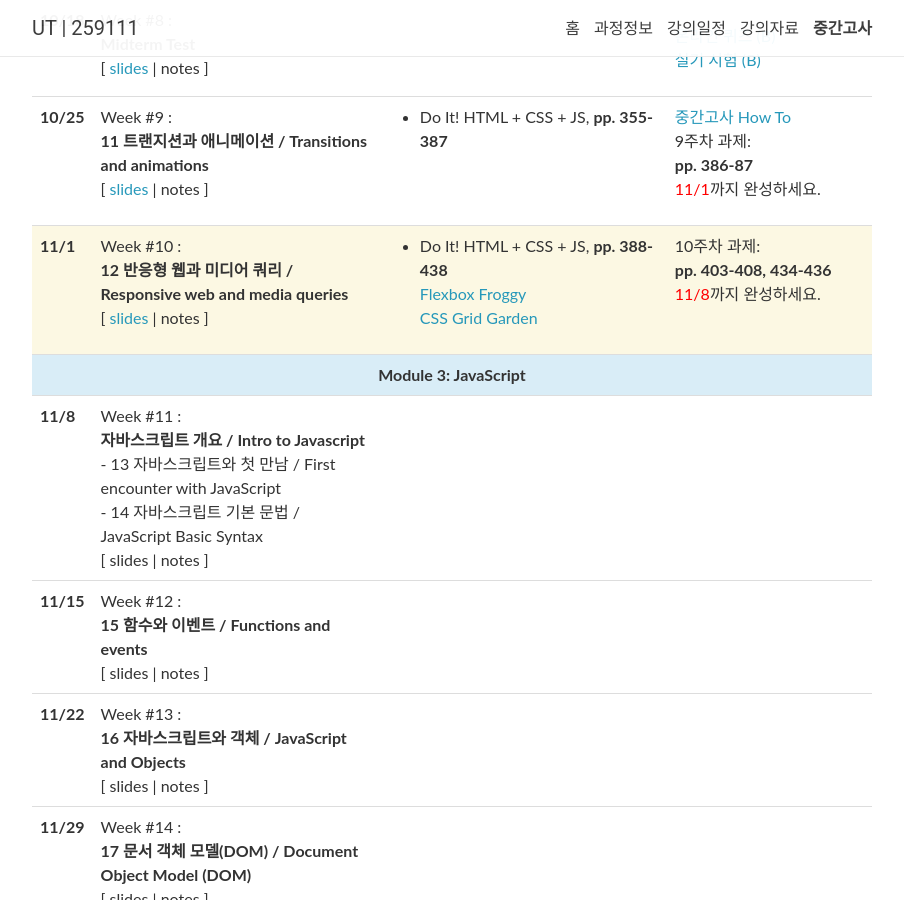
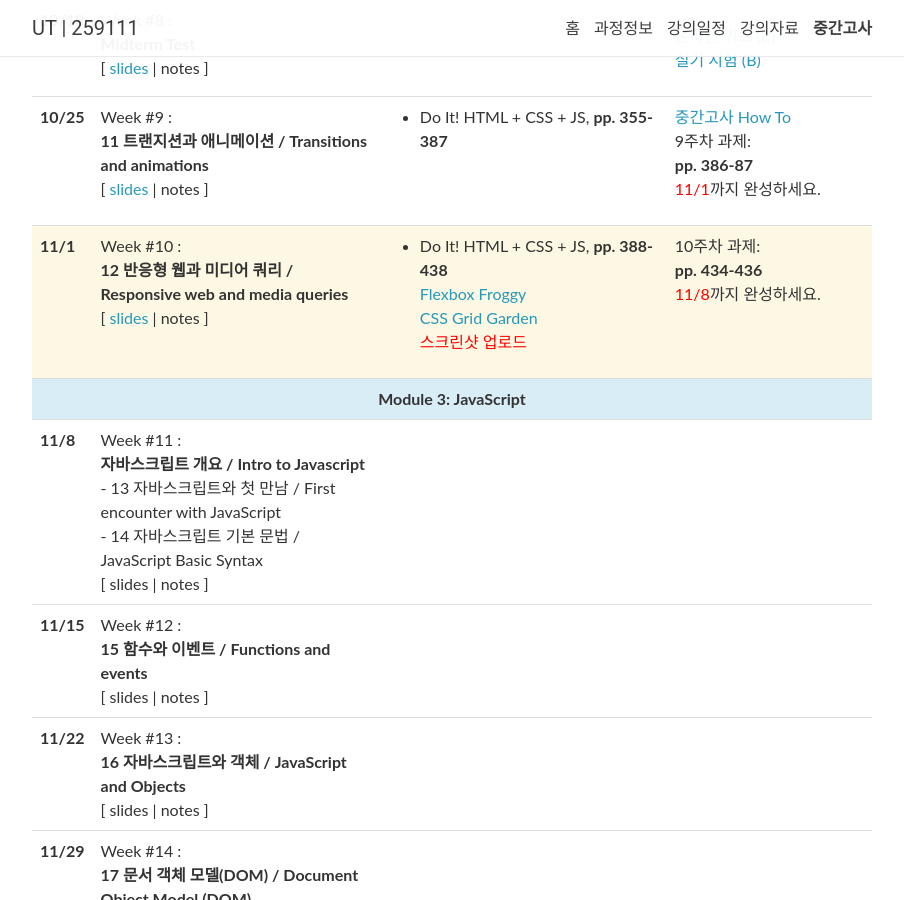
Before and after one commit to 2023-aaronkr/ut-web, a Jekyll site: the page built from _pages/lectures.md, in a window 1280 px wide and 900 px high, scrolled down 1399 px. Shown: the whole window, without its empty margins (188-1092 px from the left). Built offline with Jekyll 4.4.1, drawn with Linux system fonts in a browser that asks for light colours; nearby versions of some CDN libraries; comment, search, counter and statistics services are not loaded.

Commit message:
Update lectures.yml

```diff
--- a/_data/lectures.yml
+++ b/_data/lectures.yml
@@ -120,9 +120,10 @@
   readings: >
     Do It! HTML + CSS + JS, <strong>pp. 388-438</strong><br>
     <a href="https://flexboxfroggy.com">Flexbox Froggy</a><br>
-    <a href="https://cssgridgarden.com">CSS Grid Garden</a>
+    <a href="https://cssgridgarden.com">CSS Grid Garden</a><br>
+    <a href="https://forms.gle/G31cG31rFYmmRE8D9" style="color: red;">스크린샷 업로드</a>
   logistics: >
-    10주차 과제:<br><strong>pp. 403-408, 434-436</strong><br>
+    10주차 과제:<br><strong>pp. 434-436</strong><br>
     <span style="color: red">11/8</span>까지 완성하세요.
 
 - title: "Module 3: JavaScript"
```
